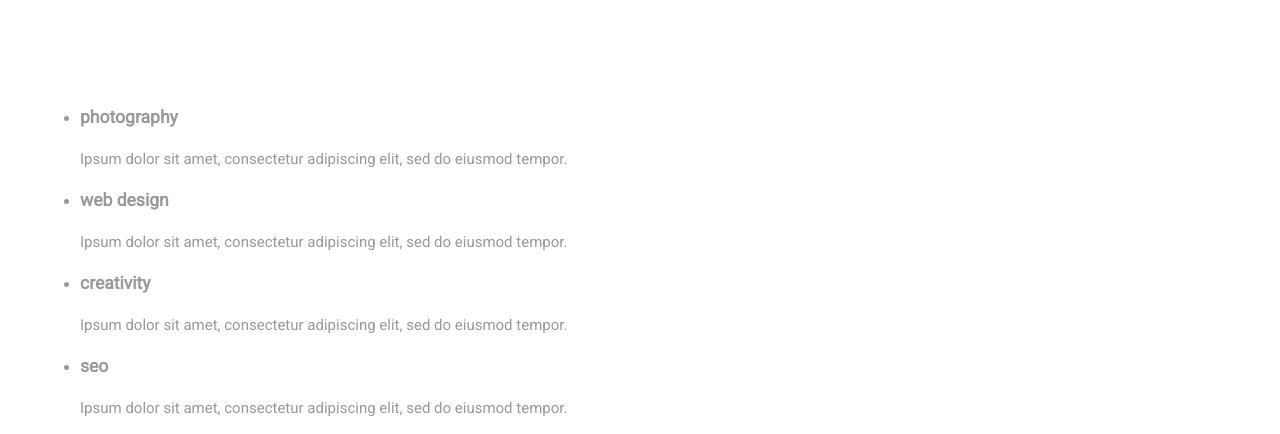
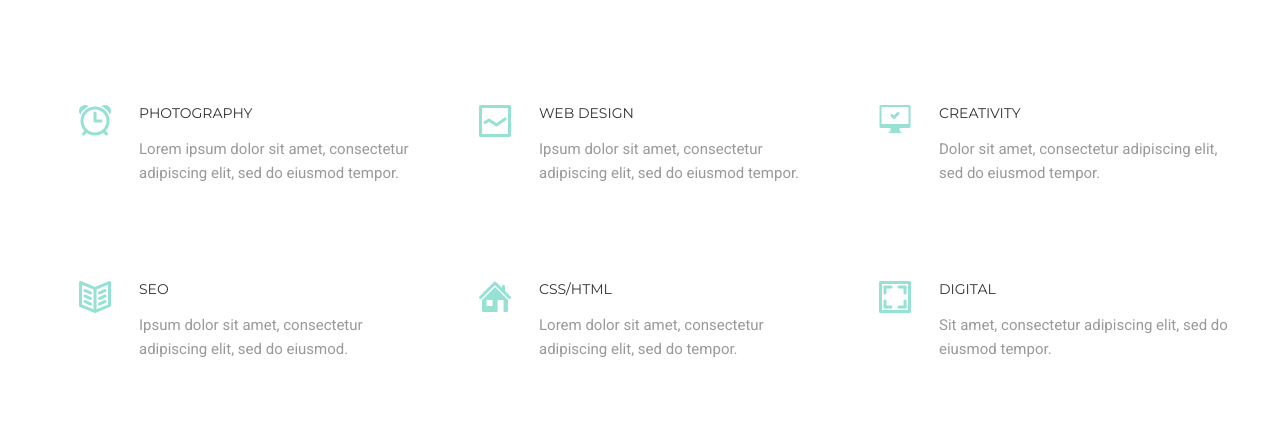
Before and after one commit to alexeyshalkevych/goit-fe-course, a plain HTML site: page html-css/module-06/index.html in a window 1280 px wide. Shown: the part 325-759 px from the top of the page. Drawn offline with Linux system fonts and the light colour scheme.

Commit message:
added service-section style

```diff
--- a/html-css/module-06/css/style.css
+++ b/html-css/module-06/css/style.css
@@ -136,3 +136,80 @@ img {
   height: 3px;
   background-color: rgb(243, 129, 129);
 }
+
+/* -----SERVICES SECTION STYLE----- */
+
+.services-content-list {
+  display: flex;
+  flex-wrap: wrap;
+  justify-content: space-around;
+  margin: 0;
+  padding: 0;
+  list-style: none;
+}
+
+.services-content-list-item {
+  position: relative;
+  flex-basis: 382px;
+  padding-left: 90px;
+}
+
+.services-content-list-item::before {
+  position: absolute;
+  top: 0;
+  left: 30px;
+  content: "";
+  width: 32px;
+  background-repeat: no-repeat;
+  background-position: center;
+  background-size: cover;
+}
+
+.icon-service-photography::before {
+  height: 31px;
+  background-image: url(../img/service-icons/service-photography.png);
+}
+
+.icon-service-web::before {
+  height: 32px;
+  background-image: url(../img/service-icons/service-web.png);
+}
+
+.icon-service-creative::before {
+  height: 28px;
+  background-image: url(../img/service-icons/service-creative.png);
+}
+
+.icon-service-seo::before {
+  height: 32px;
+  background-image: url(../img/service-icons/service-seo.png);
+}
+
+.icon-service-css-html::before {
+  height: 31px;
+  background-image: url(../img/service-icons/service-css-html.png);
+
+}
+
+.icon-service-digital::before {
+  height: 32px;
+  background-image: url(../img/service-icons/service-digital.png);
+}
+
+.services-item-title {
+  margin: 0;
+  margin-bottom: 15px;
+  padding: 0;
+  font-family: "Montserrat", sans-serif;
+  font-size: 14px;
+  line-height: 17px;
+  font-weight: 400;
+  color: rgb(51, 51, 51);
+  text-transform: uppercase;
+}
+
+.services-item-title-descr {
+  margin: 0;
+  margin-bottom: 96px;
+  padding: 0;
+}
--- a/html-css/module-06/index.html
+++ b/html-css/module-06/index.html
@@ -51,48 +51,49 @@
       <section class="services">
         <div class="container">
           <p class="services-section-pretitle section-pretitle">We work with</p>
-          <h2 class="services-section-title section-title shape">Amazing Services</h2>
+          <h2 class="services-section-title section-title shape">
+            Amazing Services
+          </h2>
           <ul class="services-content-list">
-            <li class="services-content-list-item">
+            <li class="services-content-list-item icon-service-photography">
               <h3 class="services-item-title">photography</h3>
               <p class="services-item-title-descr">
-                Ipsum dolor sit amet, consectetur adipiscing elit, sed do
+                Lorem ipsum dolor sit amet, consectetur adipiscing elit, sed do
                 eiusmod tempor.
               </p>
             </li>
-            <li class="services-content-list-item">
+            <li class="services-content-list-item icon-service-web">
               <h3 class="services-item-title">web design</h3>
               <p class="services-item-title-descr">
                 Ipsum dolor sit amet, consectetur adipiscing elit, sed do
                 eiusmod tempor.
               </p>
             </li>
-            <li class="services-content-list-item">
+            <li class="services-content-list-item icon-service-creative">
               <h3 class="services-item-title">creativity</h3>
               <p class="services-item-title-descr">
-                Ipsum dolor sit amet, consectetur adipiscing elit, sed do
-                eiusmod tempor.
+                Dolor sit amet, consectetur adipiscing elit, sed do eiusmod
+                tempor.
               </p>
             </li>
-            <li class="services-content-list-item">
+            <li class="services-content-list-item icon-service-seo">
               <h3 class="services-item-title">seo</h3>
               <p class="services-item-title-descr">
                 Ipsum dolor sit amet, consectetur adipiscing elit, sed do
-                eiusmod tempor.
+                eiusmod.
               </p>
             </li>
-            <li class="services-content-list-item">
+            <li class="services-content-list-item icon-service-css-html">
               <h3 class="services-item-title">css/html</h3>
               <p class="services-item-title-descr">
-                Ipsum dolor sit amet, consectetur adipiscing elit, sed do
-                eiusmod tempor.
+                Lorem dolor sit amet, consectetur adipiscing elit, sed do
+                tempor.
               </p>
             </li>
-            <li class="services-content-list-item">
+            <li class="services-content-list-item icon-service-digital">
               <h3 class="services-item-title">digital</h3>
               <p class="services-item-title-descr">
-                Ipsum dolor sit amet, consectetur adipiscing elit, sed do
-                eiusmod tempor.
+                Sit amet, consectetur adipiscing elit, sed do eiusmod tempor.
               </p>
             </li>
           </ul>
@@ -152,7 +153,7 @@
           <p class="copyright">2016 MoGo free PSD template by</p>
           <a href="#" class="design-project">Laaqiq</a>
         </address>
-        <input type="e-mail" placeholder="Your Email">
+        <input type="e-mail" placeholder="Your Email" />
         <button class="subscribe">subscribe</button>
       </div>
     </footer>
```
